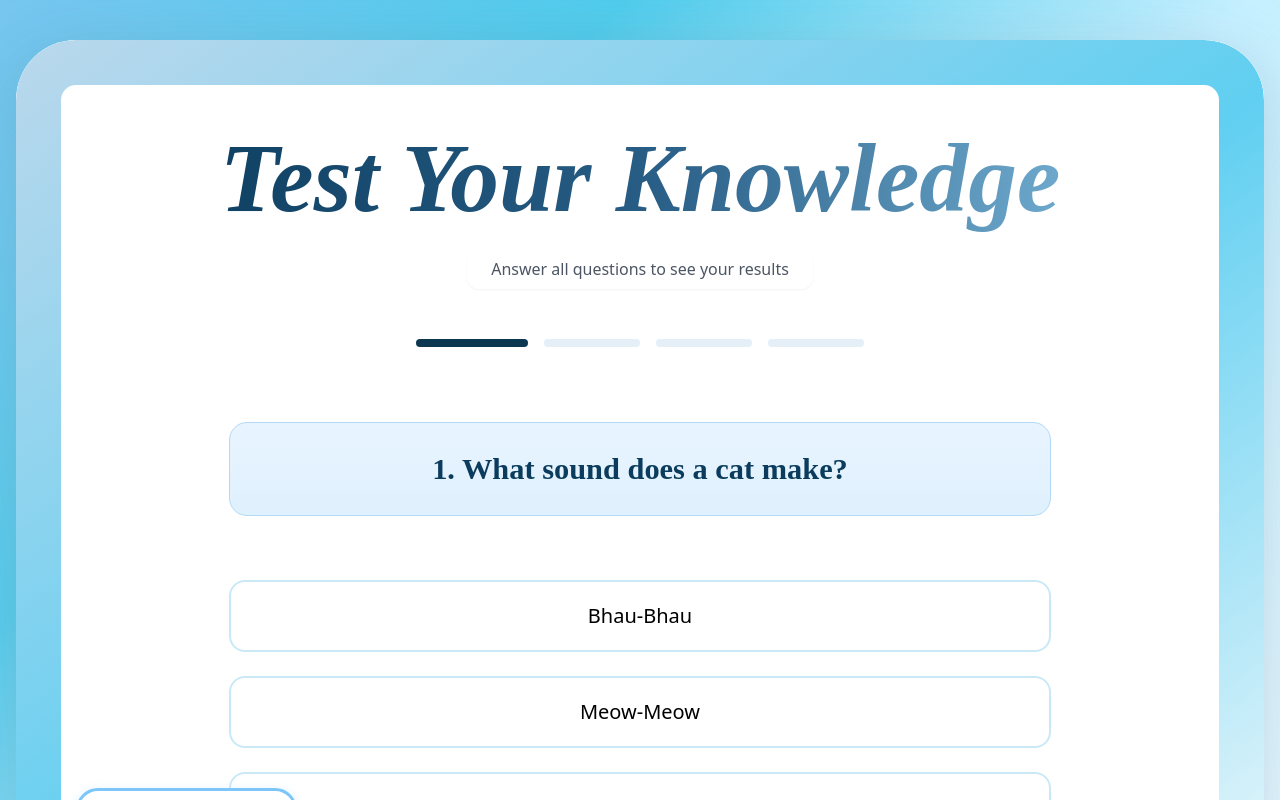
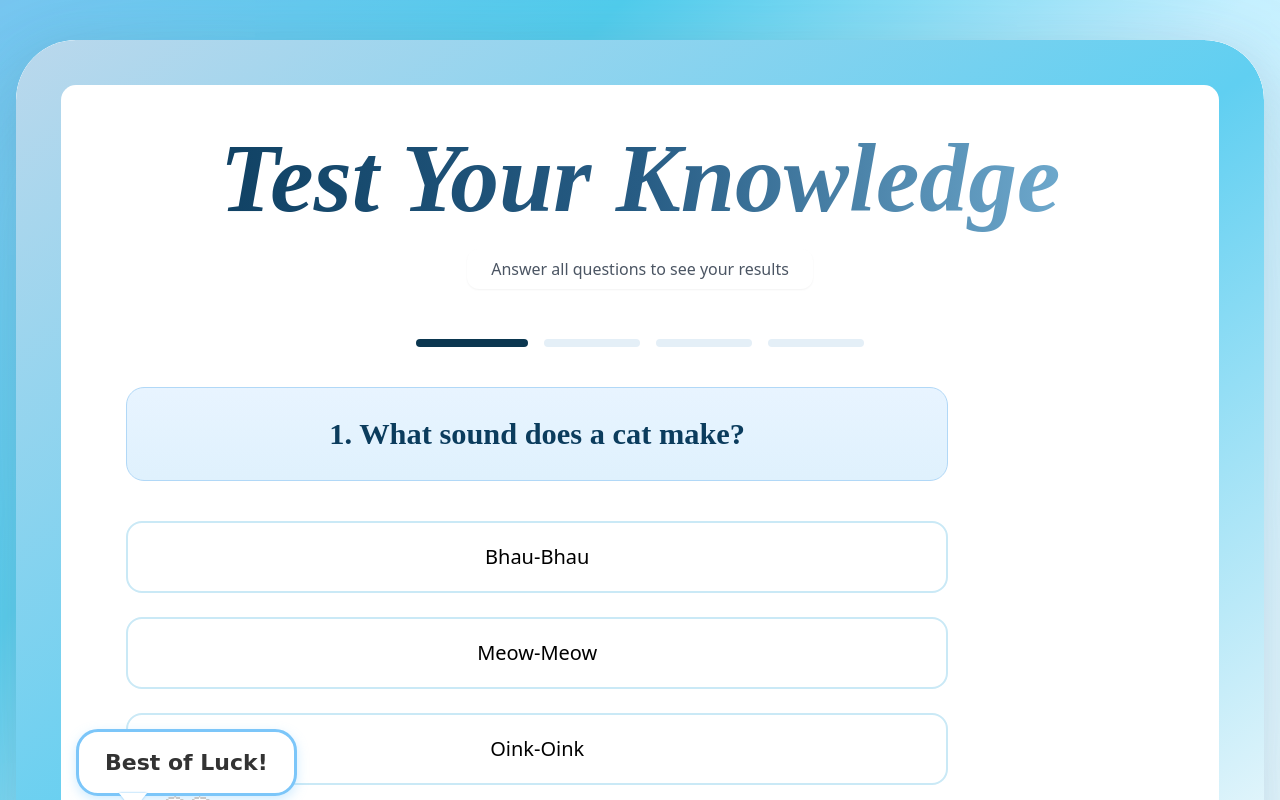
Before and after one commit to Mahalakshmi-5112004/my-quiz-app, a Next.js app: page /quiz in a window 1280 px wide. Shown: the top 800 px of the page. Built offline with nearby package versions, Linux system fonts and the light colour scheme.

Commit message:
Updated animations + fixed ResultView build errors

```diff
--- a/src/components/QuestionCard.tsx
+++ b/src/components/QuestionCard.tsx
@@ -1,17 +1,18 @@
-'use client';
+"use client";
 
 import { motion } from "framer-motion";
 
 export default function QuestionCard({ question, options, onSelect }: any) {
   return (
+    <div className="bg-white p-12 rounded-3xl shadow-xl w-[750px]">
+      {/* Animation only here — WITHOUT className */}
       <motion.div
         initial={{ opacity: 0, scale: 0.95 }}
         animate={{ opacity: 1, scale: 1 }}
-      className="bg-white p-12 rounded-3xl shadow-xl w-[750px]"
+        transition={{ duration: 0.4, ease: "easeOut" }}
+        style={{ width: "100%", height: "100%" }} // required instead of className
       >
-      <h2 className="text-3xl font-bold mb-10">
-        {question}
-      </h2>
+        <h2 className="text-3xl font-bold mb-10">{question}</h2>
 
         <div className="flex flex-col gap-5">
           {options.map((opt: string, i: number) => (
@@ -27,5 +28,6 @@ export default function QuestionCard({ question, options, onSelect }: any) {
           ))}
         </div>
       </motion.div>
+    </div>
   );
 }
--- a/src/components/QuizCard.tsx
+++ b/src/components/QuizCard.tsx
@@ -14,20 +14,26 @@ export default function QuizCard({
   onPrev
 }) {
   return (
+    <div className="w-full flex flex-col items-center">
+      {/* Animate only INSIDE, no className on motion.div */}
       <motion.div
         initial={{ opacity: 0, y: -20 }}
         animate={{ opacity: 1, y: 0 }}
-      transition={{ duration: 0.5 }}
-      className="w-full flex flex-col items-center"
+        exit={{ opacity: 0, y: -30 }}
+        transition={{ duration: 0.5, ease: "easeOut" }}
+        style={{ width: "100%" }}  // instead of className
       >
+        {/* PROGRESS BAR */}
         <SegmentedProgressBar total={total} current={questionIndex} />
 
+        {/* QUESTION BOX */}
         <div className="question-box w-[80%] max-w-[850px] py-6 px-10 mt-10 text-center rounded-2xl">
           <h2 className="text-3xl font-heading-not-italic text-[#0b3750] font-semibold">
             {question}
           </h2>
         </div>
 
+        {/* OPTIONS */}
         <div className="space-y-6 mt-6 w-[80%] max-w-[850px]">
           {options.map((opt, i) => (
             <div
@@ -46,20 +52,28 @@ export default function QuizCard({
           ))}
         </div>
 
+        {/* NAVIGATION BUTTONS */}
         <div className="flex justify-end w-[80%] max-w-[850px] mt-12 gap-4">
+
+          {/* PREVIOUS */}
           <button
             onClick={onPrev}
             disabled={questionIndex === 1}
-          className={`nav-btn ${questionIndex === 1 ? "opacity-40 cursor-not-allowed" : ""}`}
+            className={`nav-btn ${
+              questionIndex === 1 ? "opacity-40 cursor-not-allowed" : ""
+            }`}
           >
             ←
           </button>
 
+          {/* NEXT or SUBMIT */}
           {questionIndex < total ? (
             <button
               onClick={onNext}
               disabled={selected === null}
-            className={`nav-btn ${selected === null ? "opacity-40 cursor-not-allowed" : ""}`}
+              className={`nav-btn ${
+                selected === null ? "opacity-40 cursor-not-allowed" : ""
+              }`}
             >
               →
             </button>
@@ -67,12 +81,15 @@ export default function QuizCard({
             <button
               onClick={onNext}
               disabled={selected === null}
-            className={`submit-btn ${selected === null ? "opacity-40 cursor-not-allowed" : ""}`}
+              className={`submit-btn ${
+                selected === null ? "opacity-40 cursor-not-allowed" : ""
+              }`}
             >
               Submit
             </button>
           )}
         </div>
       </motion.div>
+    </div>
   );
 }
--- a/src/components/ResultView.tsx
+++ b/src/components/ResultView.tsx
@@ -13,7 +13,7 @@ export default function ResultView({ score, onRestart }: any) {
       if (i <= score) {
         setDisplayScore(i);
         i++;
-        setTimeout(run, 45); // slower + smooth
+        setTimeout(run, 45);
       }
     };
 
@@ -33,19 +33,22 @@ export default function ResultView({ score, onRestart }: any) {
         </h2>
 
         {/* ANIMATED NUMBER */}
+        <div className="text-[140px] font-heading text-[#0b3750] leading-none mb-8 flex justify-center">
           <AnimatePresence mode="wait">
             <motion.div
               key={displayScore}
-            initial={{ opacity: 0, y: 25 }}
+              initial={{ opacity: 0, y: 40 }}   // comes from below
               animate={{ opacity: 1, y: 0 }}
-            exit={{ opacity: 0, y: -25 }}
-            transition={{ duration: 0.25 }}
-            className="text-[140px] font-heading text-[#0b3750] leading-none mb-8"
+              exit={{ opacity: 0, y: -40 }}     // vanishes upward
+              transition={{ duration: 0.35, ease: "easeOut" }}
+              style={{ display: "inline-block" }} // <--- fixes Netlify TS error
             >
               {displayScore}
-            <span className="text-4xl align-top">%</span>
             </motion.div>
           </AnimatePresence>
+
+          <span className="text-4xl align-top ml-2">%</span>
+        </div>
 
         <button
           onClick={onRestart}
```
Lines whose indentation alone changed are shown as unchanged.
